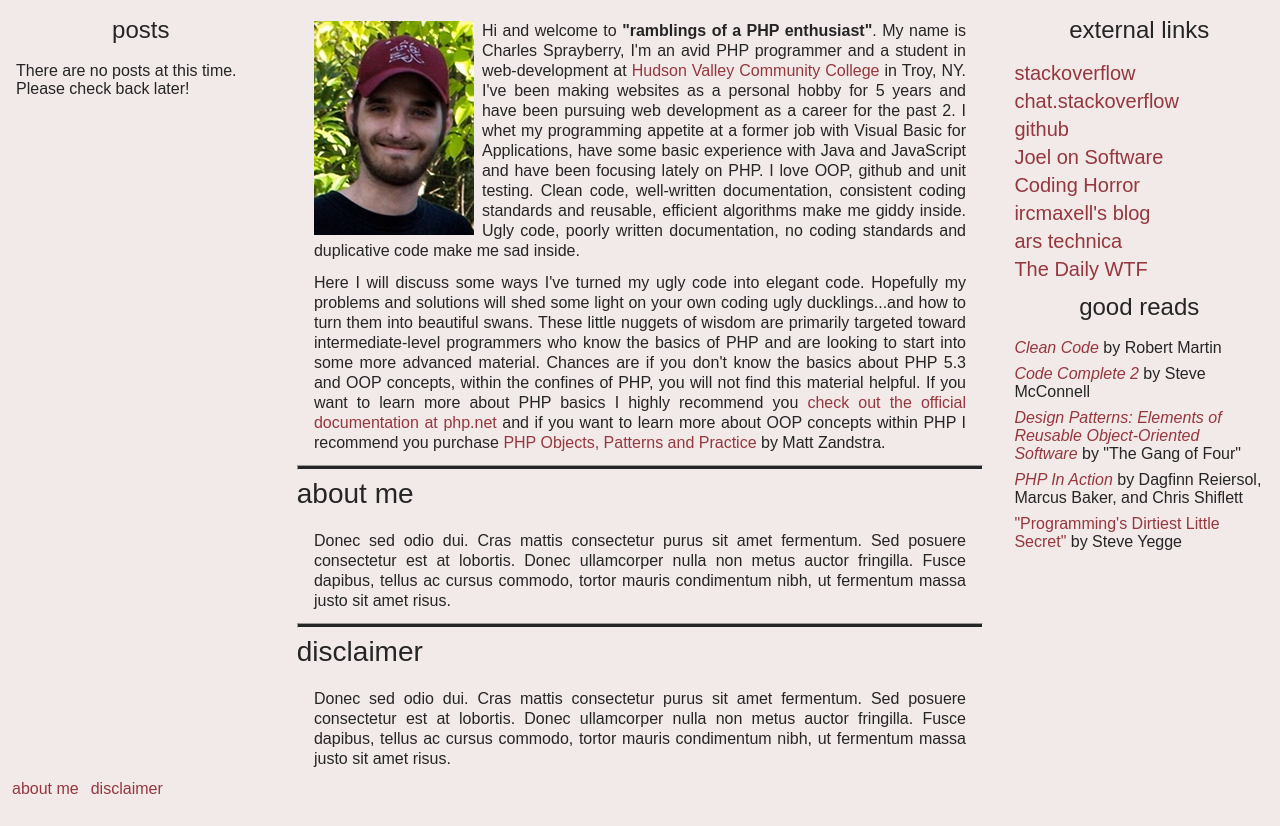
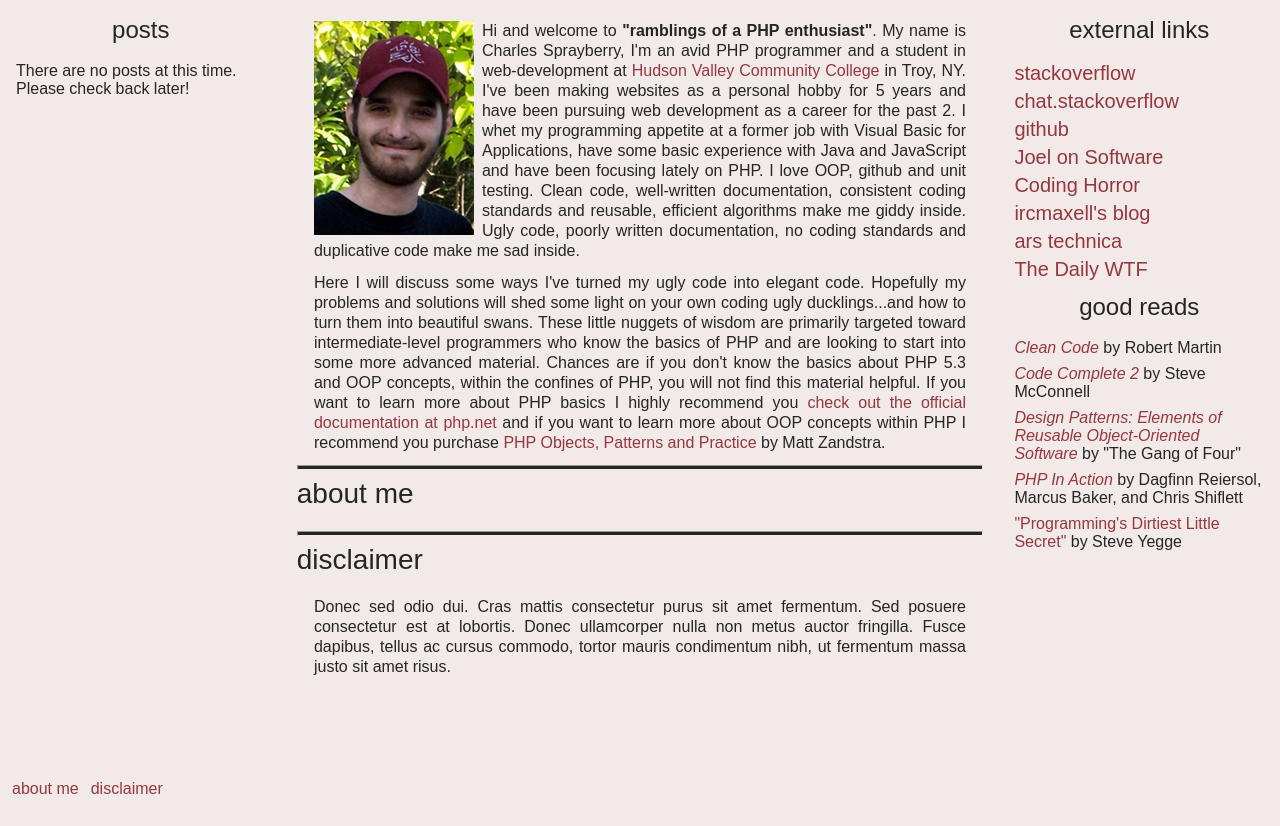
Before and after one commit to cspray/archived-blog, a Jekyll site: the page built from index.html, in a window 1280 px wide, cut to the strip 95-921 px from the top of the page. Built offline with Jekyll 4.4.1, drawn with Linux system fonts in a browser that asks for light colours; after the commit the page ends 900 px from its top, so only the background shows below that.

Commit message:
UPD attempting to remove liquid variable and removing lore ipsum from about me

```diff
--- a/_layouts/default.html
+++ b/_layouts/default.html
@@ -35,8 +35,7 @@
                 	<div id="post-navigation">
 						<h3>posts</h3>
 	                    <ul class="navigation-menu vertical-list">
-	                    {% assign numposts = site.posts.size %}
-	                    {% if numposts == 0 %}
+	                    {% if site.posts.size == 0 %}
 	                    	<li>There are no posts at this time.  Please check back later!</li>
 	                    {% else %}
 	    	                {% for post in site.posts %}
--- a/index.html
+++ b/index.html
@@ -28,7 +28,7 @@ title: home
 
 	<h2 id="about-me">about me</h2>
 
-	<p>Donec sed odio dui. Cras mattis consectetur purus sit amet fermentum. Sed posuere consectetur est at lobortis. Donec ullamcorper nulla non metus auctor fringilla. Fusce dapibus, tellus ac cursus commodo, tortor mauris condimentum nibh, ut fermentum massa justo sit amet risus.</p>
+	<p></p>
 
 	<hr />
 
```
